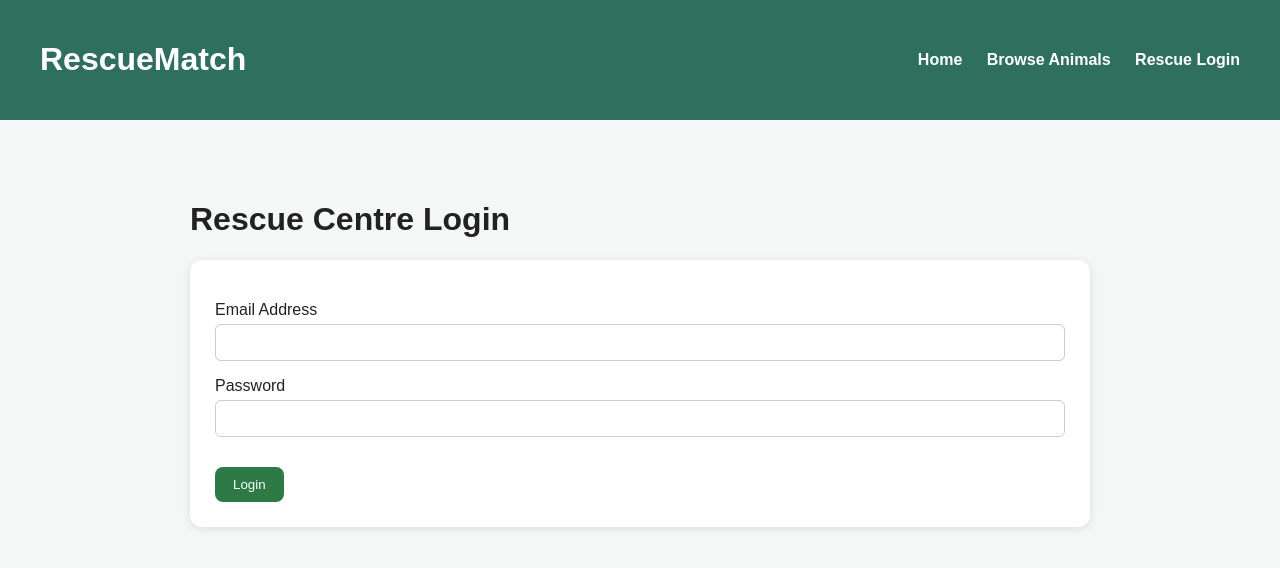
After one commit to Luke-Smith92/RescueMatch, a Django app: page /rescue-login/ in a window 1280 px wide. The commit adds this page. Shown: the top 568 px of the page. Run offline with Django 5.2, Linux system fonts and the light colour scheme.

Commit message:
Add rescue centre login page

```diff
--- a/rescuematch/animals/urls.py
+++ b/rescuematch/animals/urls.py
@@ -5,6 +5,7 @@ urlpatterns = [
     path("", views.home, name="home"),
     path("browse/", views.browse, name="browse"),
     path("about/", views.about, name="about"),
+    path("rescue-login/", views.rescue_login, name="rescue_login"),
 
     path("animal/<int:animal_id>/", views.animal_detail, name="animal_detail"),
     path("animal/<int:animal_id>/match/", views.match_animal, name="match_animal"),
--- a/rescuematch/animals/views.py
+++ b/rescuematch/animals/views.py
@@ -6,6 +6,11 @@ from .forms import AnimalForm
 def home(request):
     return render(request, "home.html")
 
+def rescue_login(request):
+    if request.method == "POST":
+        return redirect("manage_animals")
+
+    return render(request, "rescue_login.html")
 
 def browse(request):
     animals = Animal.objects.all()
--- a/rescuematch/templates/about.html
+++ b/rescuematch/templates/about.html
@@ -13,6 +13,7 @@
         <a href="{% url 'home' %}">Home</a>
         <a href="{% url 'browse' %}">Browse Animals</a>
         <a href="{% url 'about' %}">About</a>
+        <a href="{% url 'rescue_login' %}">Rescue Login</a>
     </nav>
 </header>
 
--- a/rescuematch/templates/animal_detail.html
+++ b/rescuematch/templates/animal_detail.html
@@ -13,7 +13,7 @@
         <a href="{% url 'home' %}">Home</a>
         <a href="{% url 'browse' %}">Browse Animals</a>
         <a href="{% url 'about' %}">About</a>
-        <a href="/admin/">Admin</a>
+        <a href="{% url 'rescue_login' %}">Rescue Login</a>
     </nav>
 </header>
 
--- a/rescuematch/templates/animal_form.html
+++ b/rescuematch/templates/animal_form.html
@@ -15,7 +15,7 @@
     <nav>
         <a href="{% url 'home' %}">Home</a>
         <a href="{% url 'browse' %}">Browse Animals</a>
-        <a href="{% url 'manage_animals' %}">Rescue Centre Portal</a>
+        <a href="{% url 'rescue_login' %}">Rescue Login</a>
     </nav>
 </header>
     <main class="form-container">
--- a/rescuematch/templates/browse.html
+++ b/rescuematch/templates/browse.html
@@ -13,7 +13,7 @@
         <a href="{% url 'home' %}">Home</a>
         <a href="{% url 'browse' %}">Browse Animals</a>
         <a href="{% url 'about' %}">About</a>
-        <a href="{% url 'manage_animals' %}">Rescue Centre Portal</a>
+        <a href="{% url 'rescue_login' %}">Rescue Login</a>
     </nav>
 </header>
 
--- a/rescuematch/templates/delete_animal.html
+++ b/rescuematch/templates/delete_animal.html
@@ -15,7 +15,7 @@
     <nav>
         <a href="{% url 'home' %}">Home</a>
         <a href="{% url 'browse' %}">Browse Animals</a>
-        <a href="{% url 'manage_animals' %}">Rescue Centre Portal</a>
+        <a href="{% url 'rescue_login' %}">Rescue Login</a>
     </nav>
 </header>
     <main class="delete-container">
--- a/rescuematch/templates/home.html
+++ b/rescuematch/templates/home.html
@@ -15,7 +15,7 @@
     <a href="/">Home</a>
     <a href="/browse/">Browse Animals</a>
     <a href="/about/">About</a>
-    <a href="/manage-animals/">Rescue Centre Portal</a>
+    <a href="{% url 'rescue_login' %}">Rescue Login</a>
 </nav>
     </nav>
 </header>
--- a/rescuematch/templates/manage_animals.html
+++ b/rescuematch/templates/manage_animals.html
@@ -15,7 +15,7 @@
     <nav>
         <a href="{% url 'home' %}">Home</a>
         <a href="{% url 'browse' %}">Browse Animals</a>
-        <a href="{% url 'manage_animals' %}">Rescue Centre Portal</a>
+        <a href="{% url 'rescue_login' %}">Rescue Login</a>
     </nav>
 </header>
 
--- /dev/null
+++ b/rescuematch/templates/rescue_login.html
@@ -0,0 +1,42 @@
+{% load static %}
+
+<!DOCTYPE html>
+<html lang="en">
+<head>
+    <meta charset="UTF-8">
+    <title>Rescue Login | RescueMatch</title>
+    <link rel="stylesheet" href="{% static 'css/style.css' %}">
+</head>
+<body>
+
+<header class="site-header">
+    <h1>RescueMatch</h1>
+    <nav>
+        <a href="{% url 'home' %}">Home</a>
+        <a href="{% url 'browse' %}">Browse Animals</a>
+        <a href="{% url 'rescue_login' %}">Rescue Login</a>
+    </nav>
+</header>
+
+<main class="form-container">
+    <h1>Rescue Centre Login</h1>
+
+    <form method="POST" class="animal-form">
+        {% csrf_token %}
+
+        <p>
+            <label for="email">Email Address</label>
+            <input type="email" id="email" name="email" required>
+        </p>
+
+        <p>
+            <label for="password">Password</label>
+            <input type="password" id="password" name="password" required>
+        </p>
+
+        <button type="submit" class="btn primary-btn">Login</button>
+    </form>
+</main>
+
+</body>
+</html>
```
Also changed, not shown: README.md.
